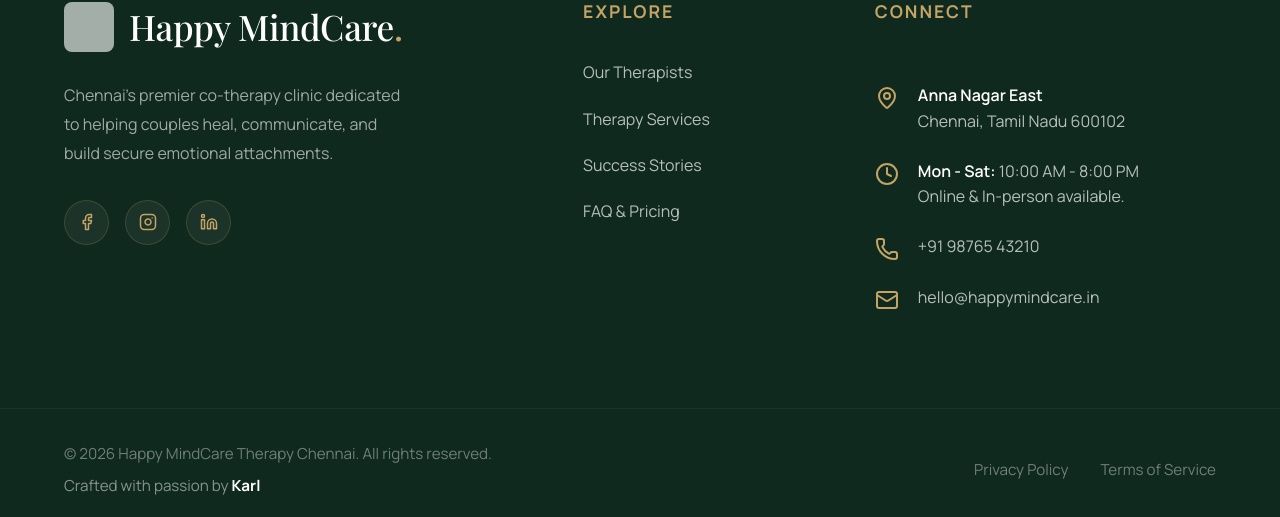
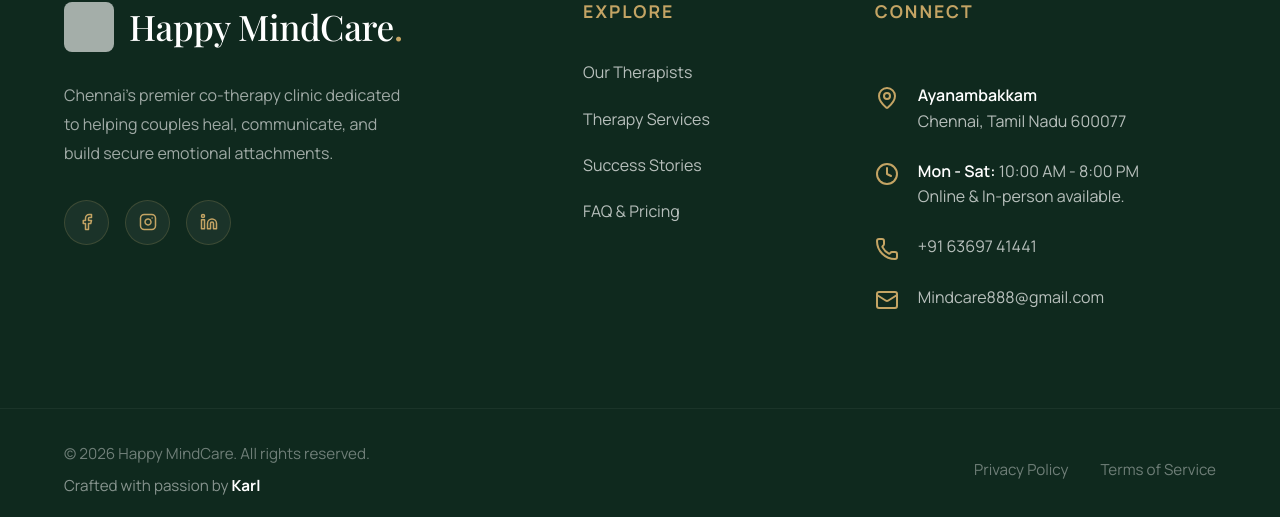
Before and after one commit to karl2603/MindCare, a React (Vite) app: page / in a window 1280 px wide. Shown: the part 8710-9227 px from the top of the page. Built offline with nearby package versions, Linux system fonts and the light colour scheme; grey boxes are pictures that could not be loaded; a web font is replaced by a local one.

Commit message:
updated details

```diff
--- a/src/App.jsx
+++ b/src/App.jsx
@@ -11,7 +11,7 @@ import './App.css';
 // --- Official WhatsApp SVG Component ---
 const WhatsAppIcon = () => (
   <svg xmlns="http://www.w3.org/2000/svg" width="32" height="32" viewBox="0 0 24 24" fill="#FFFFFF">
-    <path d="M17.472 14.382c-.297-.149-1.758-.867-2.03-.967-.273-.099-.471-.148-.67.15-.197.297-.767.966-.94 1.164-.173.199-.347.223-.644.075-.297-.15-1.255-.463-2.39-1.405-.883-.733-1.476-1.639-1.649-1.935-.173-.298-.018-.458.13-.606.134-.133.298-.347.446-.52.149-.174.198-.298.298-.497.099-.198.05-.371-.025-.52-.075-.149-.669-1.612-.916-2.207-.242-.579-.487-.5-.669-.51h-.57c-.198 0-.52.074-.792.372-.272.297-1.04 1.016-1.04 2.479 0 1.462 1.065 2.875 1.213 3.074.149.198 2.096 3.2 5.077 4.487.709.306 1.262.489 1.694.625.712.227 1.36.195 1.871.118.571-.085 1.758-.719 2.006-1.413.248-.694.248-1.289.173-1.413-.074-.124-.272-.198-.57-.347m-5.421 7.403h-.004a9.87 9.87 0 01-5.031-1.378l-.361-.214-3.741.982.998-3.648-.235-.374a9.86 9.86 0 01-1.51-5.26c.001-5.45 4.436-9.884 9.888-9.884 2.64 0 5.122 1.03 6.988 2.898a9.825 9.825 0 012.893 6.994c-.003 5.45-4.437 9.884-9.885 9.884m8.413-18.297A11.815 11.815 0 0012.05 0C5.495 0 .16 5.335.157 11.892c0 2.096.547 4.142 1.588 5.945L.057 24l6.305-1.654a11.882 11.882 0 005.683 1.448h.005c6.554 0 11.89-5.335 11.893-11.893a11.821 11.821 0 00-3.48-8.413z"/>
+    <path d="M17.472 14.382c-.297-.149-1.758-.867-2.03-.967-.273-.099-.471-.148-.67.15-.197.297-.767.966-.94 1.164-.173.199-.347.223-.644.075-.297-.15-1.255-.463-2.39-1.405-.883-.733-1.476-1.639-1.649-1.935-.173-.298-.018-.458.13-.606.134-.133.298-.347.446-.52.149-.174.198-.298.298-.497.099-.198.05-.371-.025-.52-.075-.149-.669-1.612-.916-2.207-.242-.579-.487-.5-.669-.51h-.57c-.198 0-.52.074-.792.372-.272.297-1.04 1.016-1.04 2.479 0 1.462 1.065 2.875 1.213 3.074.149.198 2.096 3.2 5.077 4.487.709.306 1.262.489 1.694.625.712.227 1.36.195 1.871.118.571-.085 1.758-.719 2.006-1.413.248-.694.248-1.289.173-1.413-.074-.124-.272-.198-.57-.347m-5.421 7.403h-.004a9.87 9.87 0 01-5.031-1.378l-.361-.214-3.741.982.998-3.648-.235-.374a9.86 9.86 0 01-1.51-5.26c.001-5.45 4.436-9.884 9.888-9.884 2.64 0 5.122 1.03 6.988 2.898a9.825 9.825 0 012.893 6.994c-.003 5.45-4.437 9.884-9.885 9.884m8.413-18.297A11.815 11.815 0 0012.05 0C5.495 0 .16 5.335.157 11.892c0 2.096.547 4.142 1.588 5.945L.057 24l6.305-1.654a11.882 11.882 0 005.683 1.448h.005c6.554 0 11.89-5.335 11.893-11.893a11.821 11.821 0 00-3.48-8.413z" />
   </svg>
 );
 
@@ -110,6 +110,9 @@ const faqs = [
 function App() {
   const [isScrolled, setIsScrolled] = useState(false);
   const [openFaqIndex, setOpenFaqIndex] = useState(0);
+  const message = encodeURIComponent(
+    "Hello, I came across your couple counselling services in Chennai. I would like to know more about booking a session. Could you please share the details and available timings?"
+  );
 
   useEffect(() => {
     const handleScroll = () => setIsScrolled(window.scrollY > 20);
@@ -203,7 +206,7 @@ function App() {
 
                     <ul className="editorial-tags">
                       {therapist.tags.map((tag, i) => (
-                        <li key={i}><CheckCircle2 size={16} className="editorial-tag-icon"/> {tag}</li>
+                        <li key={i}><CheckCircle2 size={16} className="editorial-tag-icon" /> {tag}</li>
                       ))}
                     </ul>
                   </div>
@@ -366,7 +369,7 @@ function App() {
             <h2>Ready to rewrite your story?</h2>
             <p>Don't wait until the distance feels impossible to cross.</p>
             <button className="footer-cta-btn hover-sweep-btn" onClick={() => scrollTo('booking')}>
-              Book Your Session Today <ArrowUpRight size={20}/>
+              Book Your Session Today <ArrowUpRight size={20} />
             </button>
           </div>
         </div>
@@ -379,9 +382,9 @@ function App() {
             </div>
             <p className="footer-mission">Chennai's premier co-therapy clinic dedicated to helping couples heal, communicate, and build secure emotional attachments.</p>
             <div className="social-pills">
-              <a href="#"><Facebook size={18}/></a>
-              <a href="#"><Instagram size={18}/></a>
-              <a href="#"><Linkedin size={18}/></a>
+              <a href="https://www.facebook.com/profile.php?id=61578581564154&rdid=2kntDuGVig8T8pcL&share_url=https%3A%2F%2Fwww.facebook.com%2Fshare%2F1Fqijiq1pi%2F#"><Facebook size={18} /></a>
+              <a href="https://www.instagram.com/mindcare888?igsh=NjNhbzRlc3Znandy"><Instagram size={18} /></a>
+              <a href="https://www.linkedin.com/in/mind-care-620009378/"><Linkedin size={18} /></a>
             </div>
           </div>
 
@@ -398,33 +401,33 @@ function App() {
           <div className="footer-contact-col">
             <h4>Connect</h4>
             <div className="contact-item">
-              <MapPin className="contact-icon"/>
+              <MapPin className="contact-icon" />
               <div>
-                <p><strong>Anna Nagar East</strong></p>
-                <p>Chennai, Tamil Nadu 600102</p>
+                <p><strong>Ayanambakkam</strong></p>
+                <p>Chennai, Tamil Nadu 600077</p>
               </div>
             </div>
             <div className="contact-item">
-              <Clock className="contact-icon"/>
+              <Clock className="contact-icon" />
               <div>
                 <p><strong>Mon - Sat:</strong> 10:00 AM - 8:00 PM</p>
                 <p>Online & In-person available.</p>
               </div>
             </div>
             <div className="contact-item">
-              <Phone className="contact-icon"/>
-              <p>+91 98765 43210</p>
+              <Phone className="contact-icon" />
+              <p>+91 63697 41441</p>
             </div>
             <div className="contact-item">
-              <Mail className="contact-icon"/>
-              <p>hello@happymindcare.in</p>
+              <Mail className="contact-icon" />
+              <p>Mindcare888@gmail.com</p>
             </div>
           </div>
         </div>
 
         <div className="footer-copyright">
           <div className="copyright-text">
-            <p>&copy; {new Date().getFullYear()} Happy MindCare Therapy Chennai. All rights reserved.</p>
+            <p>&copy; {new Date().getFullYear()} Happy MindCare. All rights reserved.</p>
             {/* LINKEDIN DEV CREDIT */}
             <p className="dev-credit">
               Crafted with passion by <a href="https://www.linkedin.com/in/karlarvindraj/" target="_blank" rel="noopener noreferrer" className="karl-link">Karl</a>
@@ -438,10 +441,14 @@ function App() {
       </footer>
 
       {/* --- SIMPLE WHATSAPP BUTTON --- */}
-      <a href="https://wa.me/919876543210" target="_blank" rel="noopener noreferrer" className="whatsapp-simple" aria-label="Chat with us on WhatsApp">
+      <a
+        href={`https://wa.me/916369741441?text=${message}`}
+        target="_blank"
+        rel="noopener noreferrer"
+        className="whatsapp-simple"
+      >
         <WhatsAppIcon />
       </a>
-
     </div>
   );
 }
```
